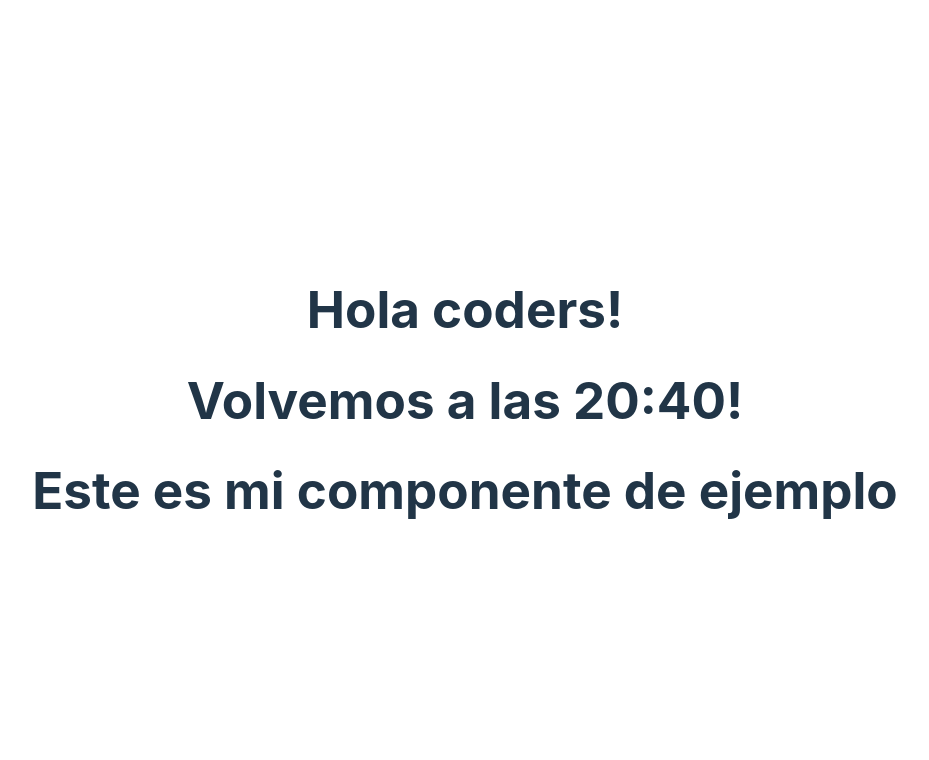
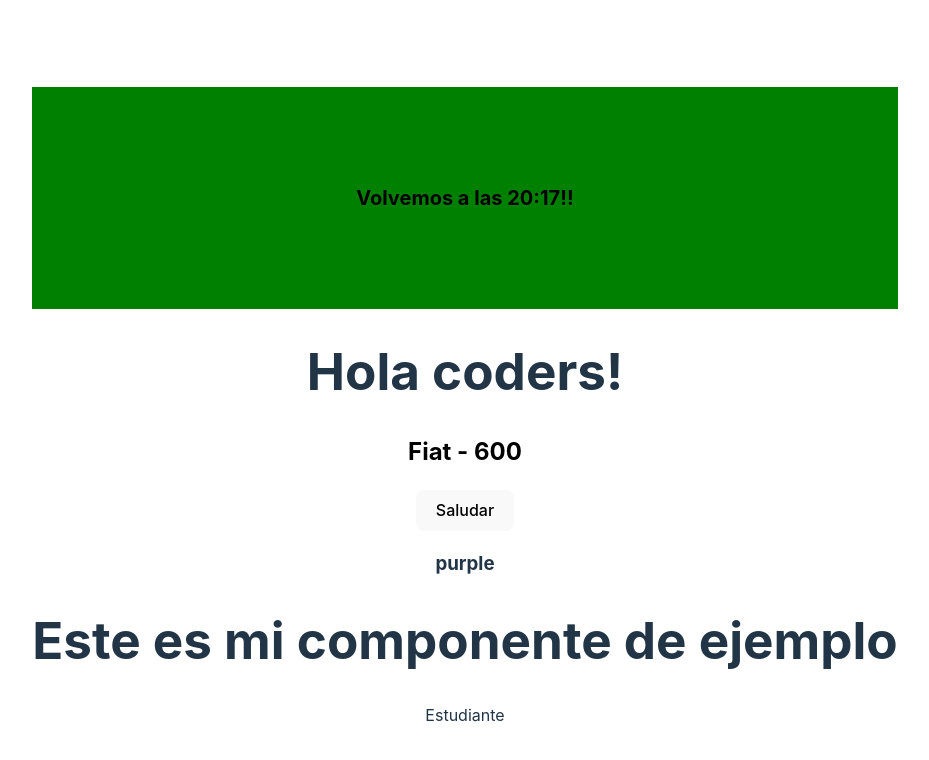
Before and after one commit to juliandebra/React-68635, a React (Vite) app: page / in a window 1280 px wide. Shown: the top 760 px of the page, without its empty margins (175-1104 px from the left). Built offline with nearby package versions, Linux system fonts and the light colour scheme.

Commit message:
Clase 3: Sugar Syntax, Polyfills, Webpack, Style y Eventos

```diff
--- a/src/App.jsx
+++ b/src/App.jsx
@@ -1,13 +1,63 @@
 import './App.css'
 import Ejemplo from './Components/Ejemplo'
+import Estudiante from './Components/Estudiante'
+import Estudi from './Components/Estudiante'
+const titleStyle = {
+  backgroundColor: 'green',
+  color: 'black',
+  fontSize: '20px',
+  padding: 100,
+}
 
 function App() {
+  //Parte lógica sintaxis Js
+
+  const auto = {
+    name: '',
+    marca: 'Fiat',
+    modelo: '600',
+    status: 'ok',
+    color: 'purple',
+  }
+  const arr = ['Flor', 'Oclivar', 'Analia']
+
+  // const marca = auto.marca
+  // const modelo = auto.modelo
+  // const color = auto.color
+
+  const { marca, modelo, color } = auto
+  console.log(marca, modelo, color)
+
+  // const name1 = arr[0]
+  // const name2 = arr[1]
+  // const name3 = arr[2]
+
+  const [name1, name2, name3] = arr
+  console.log('flor: ', name1, ' Oclivar: ', name2, ' Analia: ', name3)
+
+  const saludo = () => {
+    console.log('Hola que tal?')
+  }
+
   return (
-    <>
+    <div>
+      {/* Sintaxis HTML */}
+      <h1 style={titleStyle}>Volvemos a las 20:17!!</h1>
       <h1>Hola coders!</h1>
-      <h1>Volvemos a las 20:40!</h1>
+      <h2
+        className='titulo2'
+        style={{
+          backgroundColor: color == 'red' ? 'red' : 'white',
+          color: color === 'red' ? 'white' : 'black',
+        }}
+      >
+        {marca} - {modelo}
+      </h2>
+      <button onClick={saludo}>Saludar</button>
+      <h3>{color}</h3>
       <Ejemplo />
-    </>
+      <Estudiante />
+    </div>
   )
 }
 
--- /dev/null
+++ b/src/Components/Estudiante.jsx
@@ -0,0 +1,7 @@
+import React from 'react'
+
+const Estudiante = () => {
+  return <div>Estudiante</div>
+}
+
+export default Estudiante
```
